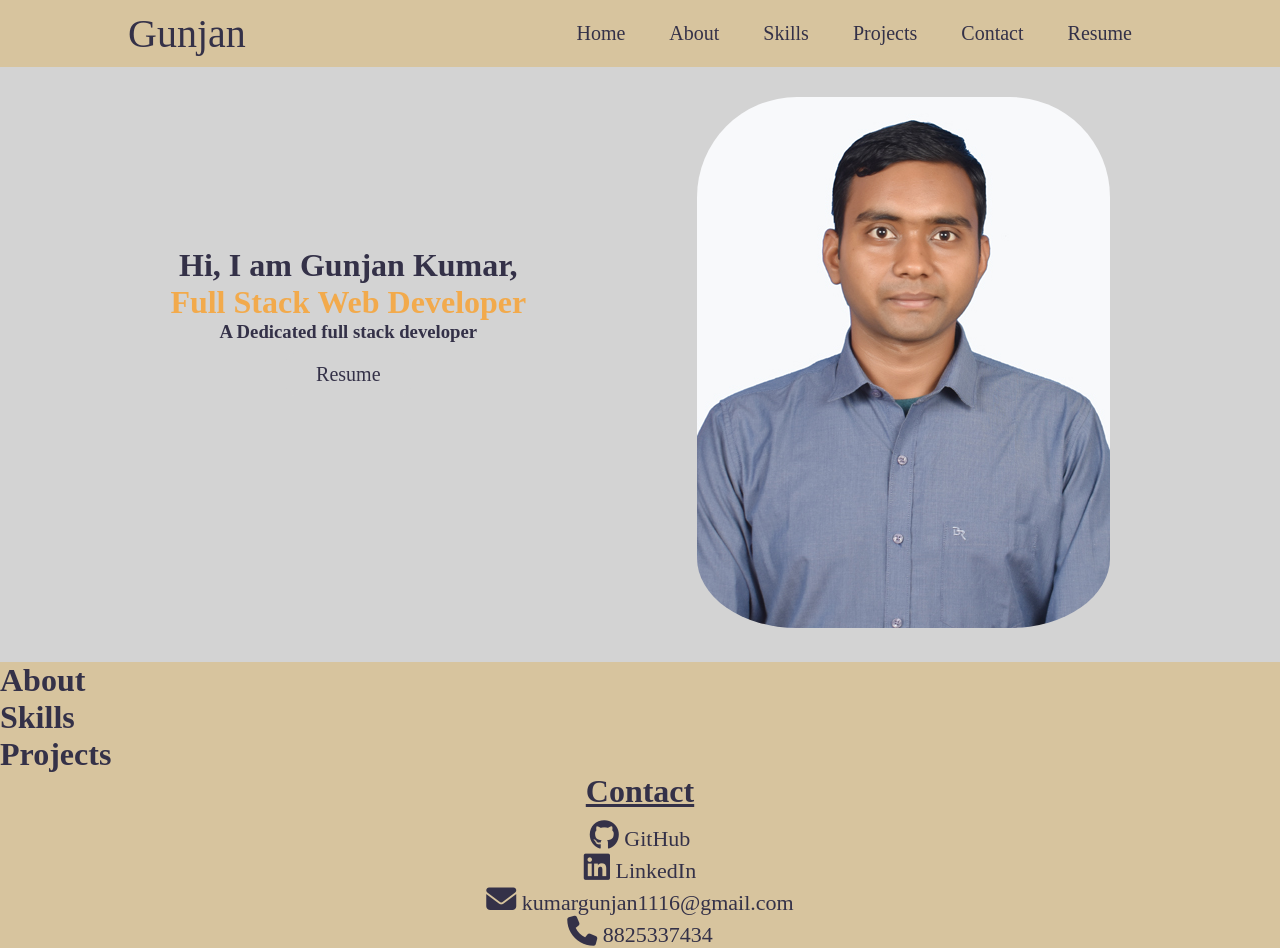
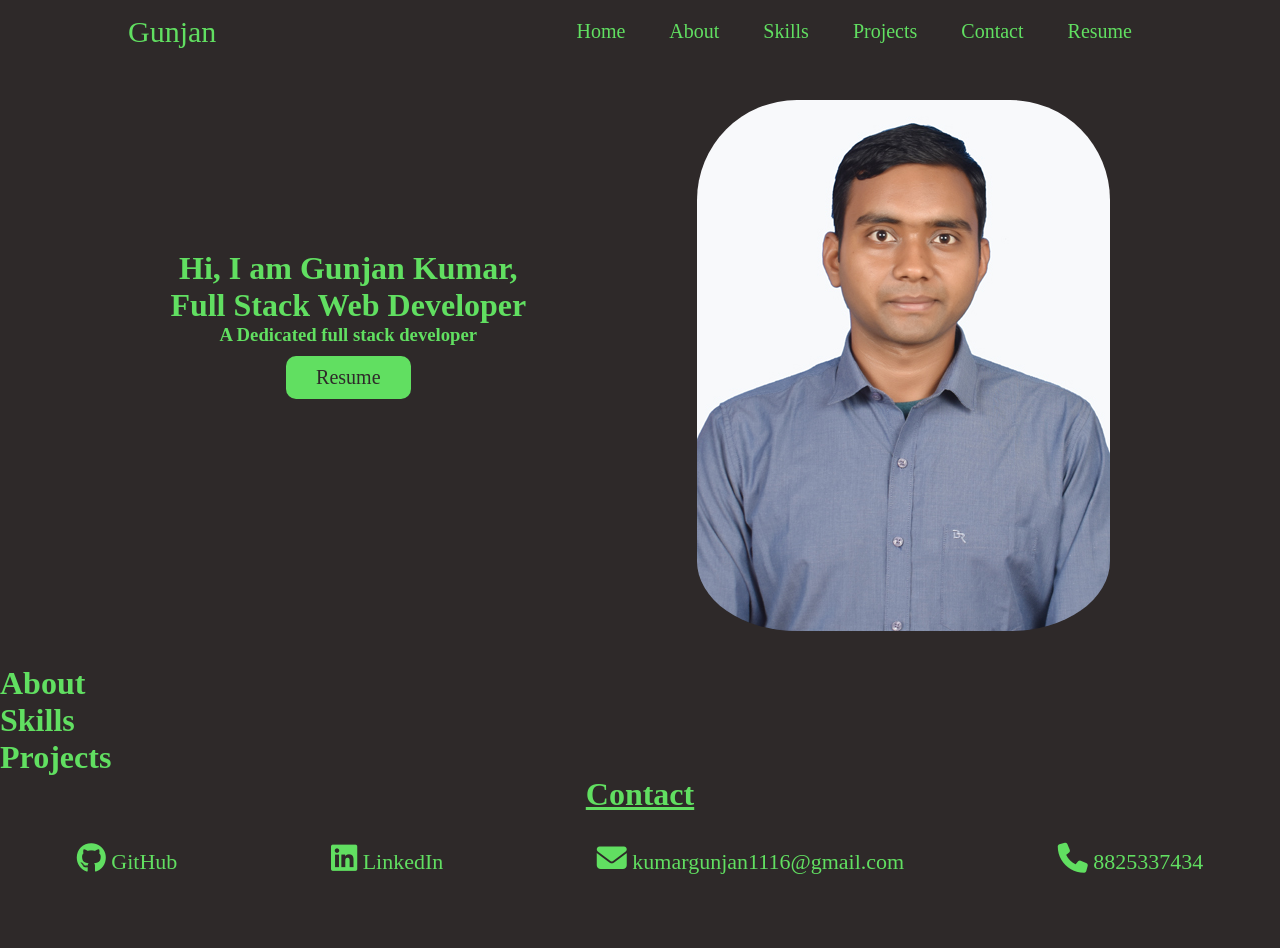
Before and after one commit to Gunjan1116/Gunjan1116.github.io, a website: page index.html in a window 1280 px wide. After the commit the page ends 875 px from the top, so only its background shows below. Drawn offline with Linux system fonts and the light colour scheme.

Commit message:
change the color combination

```diff
--- a/index.css
+++ b/index.css
@@ -5,14 +5,16 @@
     box-sizing: border-box;
 }
 body{
-    background: #d7c49eff;
-    color: #343148ff;
+    background: rgb(46, 41, 41);
+    color: rgb(97, 223, 97);
 }
 /* nav bar css start */
 #nav-menu{
     width: 100%;
     height: auto;
     padding: 10px 10%;
+    position: fixed;
+    background-color: rgb(46, 41, 41);
 }
 nav{
     display:flex;
@@ -21,7 +23,7 @@ nav{
     flex-wrap: wrap;
 }
 .logo{
-    font-size: 40px;
+    font-size: 30px;
     text-decoration: none;
 }
 nav ul li{
@@ -30,7 +32,7 @@ nav ul li{
     margin: 10px 20px;
 }
 nav ul li a{
-    color: #343148ff;
+    color: rgb(97, 223, 97);
     text-decoration: none;
     font-size: 20px;
     position: relative;
@@ -39,7 +41,7 @@ nav ul li a::after{
     content: '';
     width: 0;
     height: 3px;
-    background-color: #f2aa4cff;
+    background-color: rgb(97, 223, 97);
     position: absolute;
     left: 0;
     bottom: -6px;
@@ -53,9 +55,9 @@ nav ul li a:hover::after{
 /* home section css */
 #home{
     text-align: center;
-    padding-top: 30px;
+    padding-top: 100px;
     height: auto;
-    background-color: lightgrey;
+    background-color: rgb(46, 41, 41);
     display: flex;
     justify-content: space-evenly;
 }
@@ -66,18 +68,33 @@ nav ul li a:hover::after{
     margin-top: 10px;
     padding: 10px 30px;
     border-radius: 10px;
-    border: 0px solid #343148ff;
-    background-color: lightgrey;
-    color: #343148ff;
+    border: 0px solid rgb(46, 41, 41);
+    background-color: rgb(97, 223, 97);
+    color: rgb(46, 41, 41);
     font-size: 20px;
 }
 #detials button:hover{
     cursor: pointer;
-    background-color: #d7c49eff;
+    background-color: rgb(46, 41, 41);
+    color: rgb(97, 223, 97);
+    border: 1px solid rgb(97, 223, 97);
 }
 #home .home-img{
     border-radius: 100px;
     padding-bottom: 30px;
+}
+/* media query */
+@media screen and (min-width:320px) and (max-width:650px){
+    #home{
+        display: flex;
+        flex-direction: column;
+    }
+}
+@media screen and (min-width:651px) and (max-width:1024px){
+    #home{
+        display: flex;
+        flex-direction: column;
+    }
 }
 /* home section css end */
 
@@ -92,12 +109,25 @@ nav ul li a:hover::after{
 }
 #contact_inner{
     font-size: 22px;
-
+    display: flex;
+    justify-content: space-around;
 }
 #contact_inner a{
-    color: #343148ff;
+    color: rgb(97, 223, 97);
     text-decoration: none;
 }
 #contact_inner i{
     font-size: 30px;
 }
+@media screen and (min-width:320px) and (max-width:650px){
+    #contact_inner{
+        display: flex;
+        flex-direction: column;
+    }
+}
+@media screen and (min-width:651px) and (max-width:1024px){
+    #contact_inner{
+        display: flex;
+        flex-direction: column;
+    }
+}
--- a/index.html
+++ b/index.html
@@ -12,7 +12,7 @@
     <!-- nav bar section start-->
     <div id="nav-menu">
         <nav>
-            <a href="#" class="logo" style="color: #343148ff;">Gunjan</a>
+            <a href="#" class="logo" style="color:rgb(97, 223, 97);">Gunjan</a>
             <ul>
                 <li><a class="nav-link home" href="#">Home</a></li>
                 <li><a class="nav-link about" href="#about">About</a></li>
@@ -30,7 +30,7 @@
     <div id="home">
         <div id="detials">
             <h1>Hi, I am Gunjan Kumar,</h1>
-            <h1 style="color: #f2aa4cff;">Full Stack Web Developer</h1>
+            <h1 >Full Stack Web Developer</h1>
             <h3>A Dedicated full stack developer</h3>
             <button>Resume</button>
         </div>
@@ -49,7 +49,7 @@
         <h1>Projects</h1>
     </div>
     <div id="contact">
-        <h1 style="text-decoration: underline;margin-bottom: 10px;">Contact</h1>
+        <h1 style="text-decoration: underline;margin-bottom: 30px;">Contact</h1>
         <!-- GitHub profile link : id="contact-github"
         LinkedIn profile link : id="contact-linkedin"
         Phone number : id="contact-phone"
```
